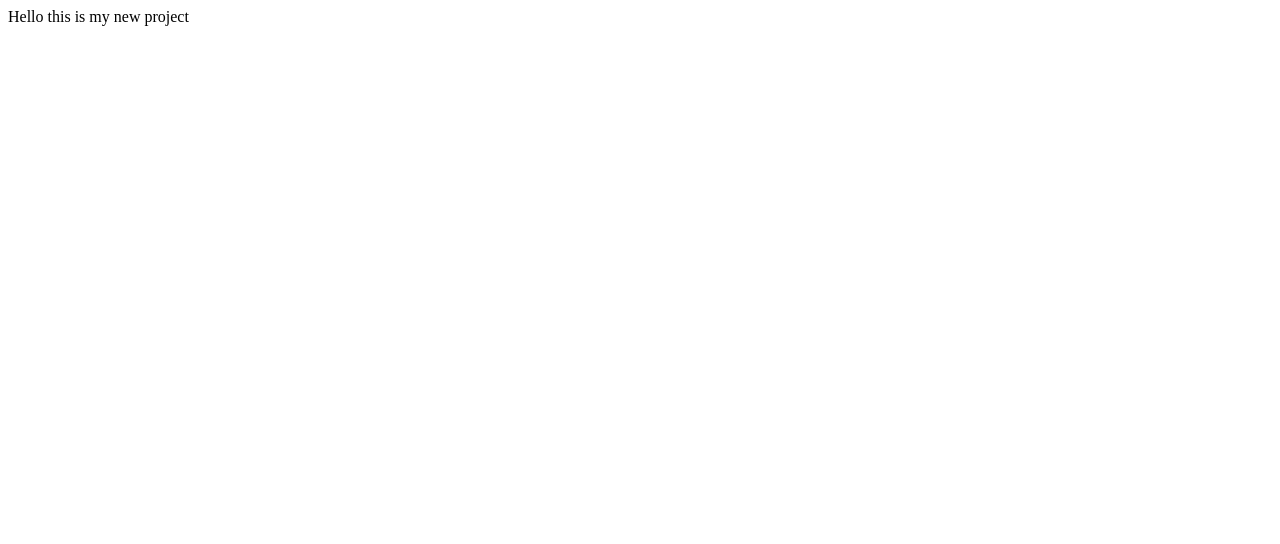
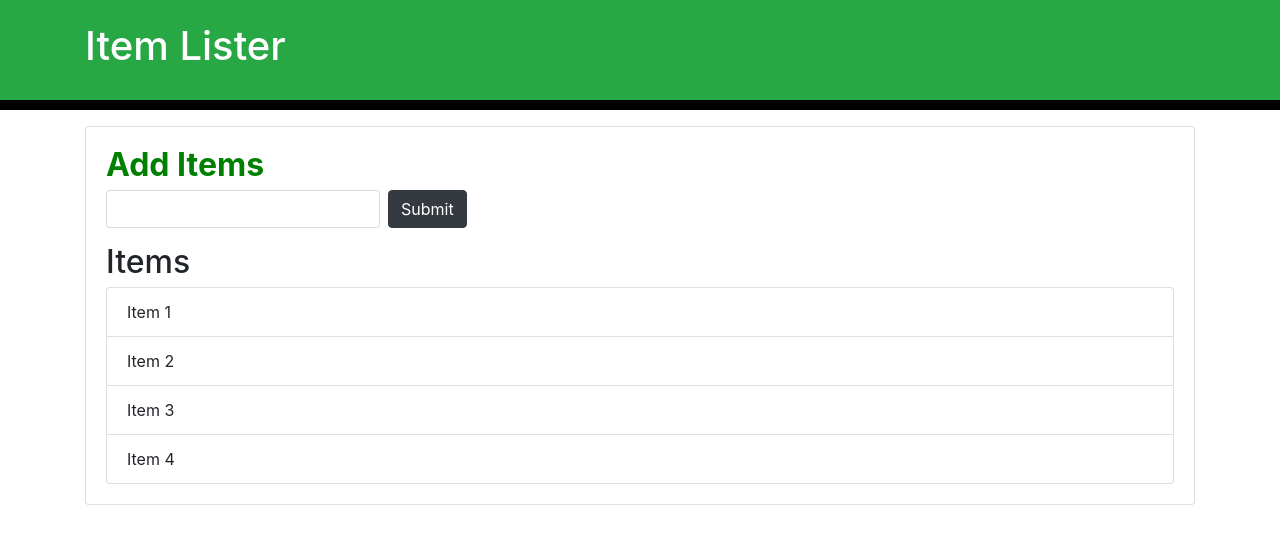
Before and after one commit to abhinavjha29/practice, a plain HTML site: page index.html in a window 1280 px wide. Drawn offline with nearby package versions, Linux system fonts and the light colour scheme.

Commit message:
third commit

```diff
--- /dev/null
+++ b/dom.js
@@ -0,0 +1,23 @@
+
+console.dir(document) ;
+console.log(document.domain) ;
+// console.dir (document);
+// console.log(document.domain);
+// console.log(document. URL);
+// console.log(document.title);
+// //document.title = 123;
+// console.log(document.doctype);
+// console.log(document.head);
+// console.log(document.body);
+// console.log(document.all);
+// console.log(document.all [10]);
+// // document.all [10].textContent
+// console.log(document.forms [0]);
+let header = document.getElementById("main-header") ;
+console.log(header) ;
+let head = document.getElementById("header-title") ;
+console.log(head) ;
+header.style.borderBottom = "solid 10px #000" ;
+let change = document.getElementById("tit") ;
+change.style.fontWeight= "bold" ;
+change.style.color ="#008000"
--- a/index.html
+++ b/index.html
@@ -1,12 +1,34 @@
 <!DOCTYPE html>
 <html lang="en">
 <head>
-    <meta charset="UTF-8">
-    <meta http-equiv="X-UA-Compatible" content="IE=edge">
-    <meta name="viewport" content="width=device-width, initial-scale=1.0">
-    <title>Document</title>
+  <meta charset="UTF-8">
+  <meta name="viewport" content="width=device-width, initial-scale=1.0">
+  <meta http-equiv="X-UA-Compatible" content="ie=edge">
+  <link rel="stylesheet" href="https://maxcdn.bootstrapcdn.com/bootstrap/4.0.0-beta/css/bootstrap.min.css" integrity="sha384-/Y6pD6FV/Vv2HJnA6t+vslU6fwYXjCFtcEpHbNJ0lyAFsXTsjBbfaDjzALeQsN6M" crossorigin="anonymous">
+  <title>Item Lister</title>
 </head>
 <body>
-    Hello this is my new project
+  <header id="main-header" class="bg-success text-white p-4 mb-3">
+    <div class="container">
+      <h1 id="header-title">Item Lister <span style="display:none">123</span></h1>
+    </div>
+  </header>
+  <div class="container">
+   <div id="main" class="card card-body">
+    <h2 id="tit" class="title">Add Items</h2>
+    <form class="form-inline mb-3">
+      <input type="text" class="form-control mr-2">
+      <input type="submit" class="btn btn-dark" value="Submit">
+    </form>
+    <h2 class="title">Items</h2>
+    <ul id="items" class="list-group">
+      <li class="list-group-item">Item 1</li>
+      <li class="list-group-item">Item 2</li>
+      <li class="list-group-item">Item 3</li>
+      <li class="list-group-item">Item 4</li>
+    </ul>
+   </div>
+  </div>
+<script src="dom.js"></script>
 </body>
 </html>
```
